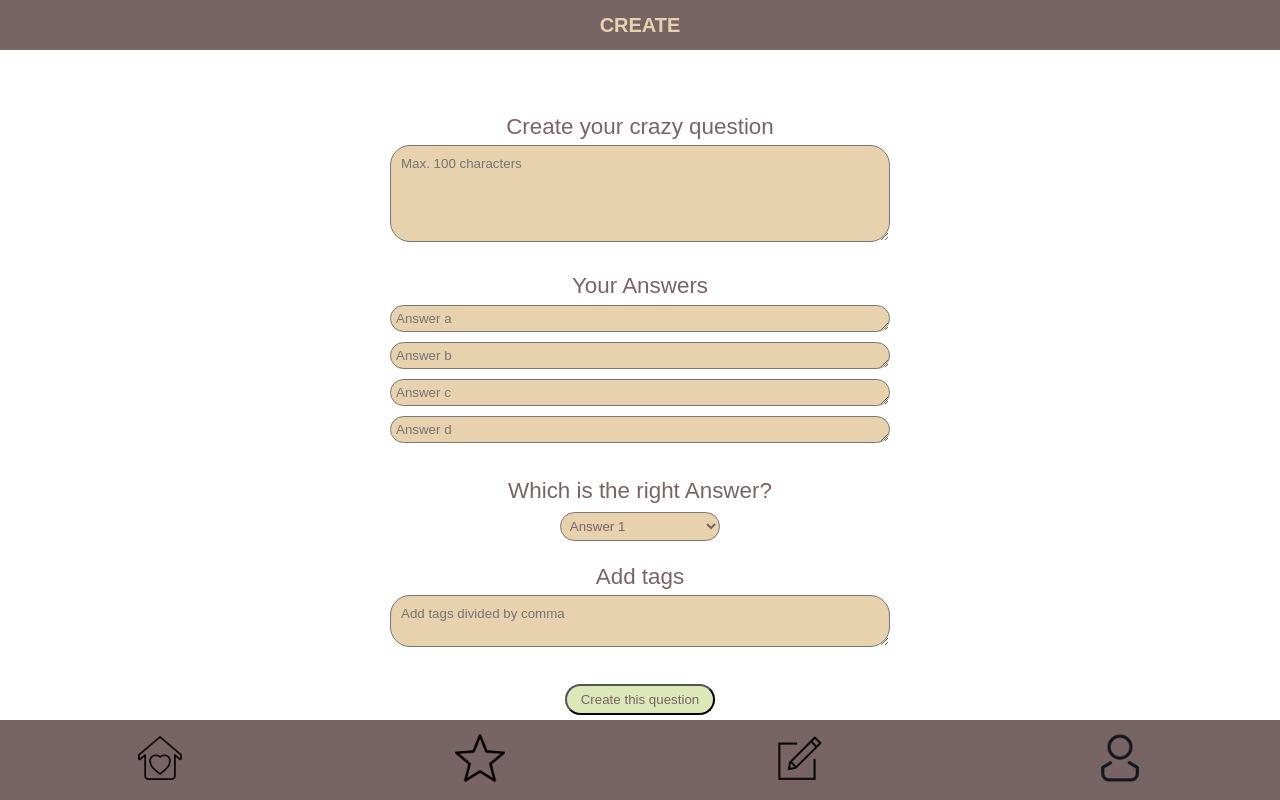
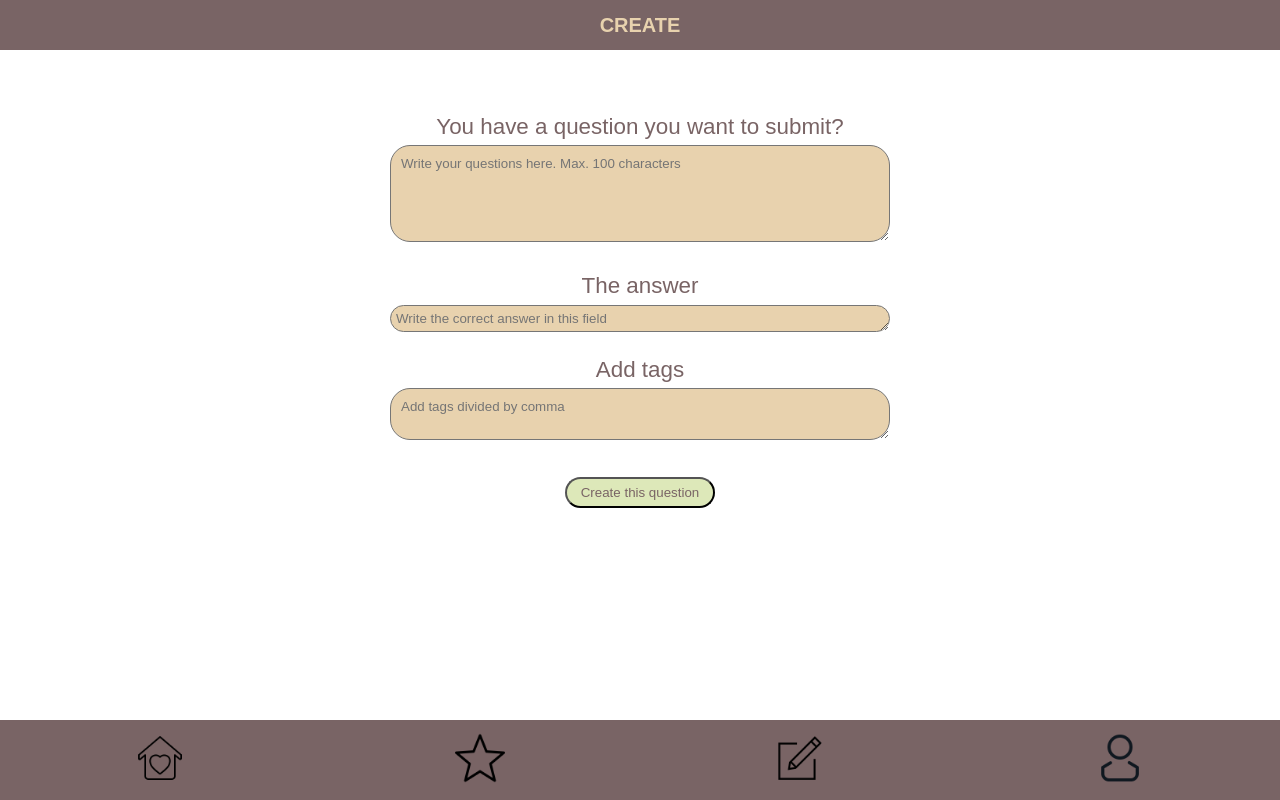
Before and after one commit to ckskr/quizzapp, a plain HTML site: page create.html in a window 1280 px wide. Drawn offline with Linux system fonts and the light colour scheme.

Commit message:
save changes

```diff
--- a/create.html
+++ b/create.html
@@ -14,61 +14,30 @@
 
     <form class="create">
       <label for="create__question">
-        <legend class="create__question">Create your crazy question</legend>
+        <legend class="create__question">
+          You have a question you want to submit?
+        </legend>
       </label>
       <textarea
         class="question__text"
-        placeholder="Max. 100 characters"
+        placeholder="Write your questions here. Max. 100 characters"
         name="new_question"
         cols="50"
         rows="5"
       ></textarea>
 
       <label for="answers__text">
-        <legend class="answers__text">Your Answers</legend>
+        <legend class="answers__text">The answer</legend>
       </label>
       <textarea
         class="answers"
         cols="50"
         rows="1"
-        placeholder="Answer a"
-        name="new-answer"
-        type="text"
-      ></textarea>
-      <textarea
-        class="answers"
-        cols="50"
-        rows="1"
-        placeholder="Answer b"
-        name="new-answer"
-        type="text"
-      ></textarea>
-      <textarea
-        class="answers"
-        cols="50"
-        rows="1"
-        placeholder="Answer c"
-        name="new-answer"
-        type="text"
-      ></textarea>
-      <textarea
-        class="answers"
-        cols="50"
-        rows="1"
-        placeholder="Answer d"
+        placeholder="Write the correct answer in this field"
         name="new-answer"
         type="text"
       ></textarea>
 
-      <label for="right__answer">
-        <legend class="right__answer">Which is the right Answer?</legend>
-      </label>
-      <select name="right__answer__select" class="right__answer__select">
-        <option value="right_answer__select">Answer 1</option>
-        <option value="right_answer__select">Answer 2</option>
-        <option value="right_answer__select">Answer 3</option>
-        <option value="right_answer__select">Answer 4</option>
-      </select>
       <label for="add_tags">
         <legend class="add__tags">Add tags</legend>
       </label>
--- a/css/questionscard.css
+++ b/css/questionscard.css
@@ -1,6 +1,13 @@
+.main {
+  display: flex;
+  flex-direction: column;
+  align-items: center;
+  gap: 30px;
+}
+
 .card {
   background-color: var(--pale1);
-  _display: flex;
+  display: flex;
   flex-direction: column;
   width: 80vw;
   height: fit-content;
@@ -19,8 +26,8 @@
 }
 
 .card__submit {
-  _display: flex;
-  _justify-content: center;
+  display: flex;
+  justify-content: center;
 }
 
 .card__question {
@@ -38,7 +45,7 @@
 }
 
 .card__answers ul {
-  _display: flex;
+  display: flex;
   flex-wrap: wrap;
   gap: 10px;
   padding: 0;
@@ -68,6 +75,6 @@
   border-radius: 10%;
   width: 80px;
   height: auto;
-  _display: flex;
+  display: flex;
   justify-content: center;
 }
```
Also changed, not shown: index.html (+1 -1 lines).
